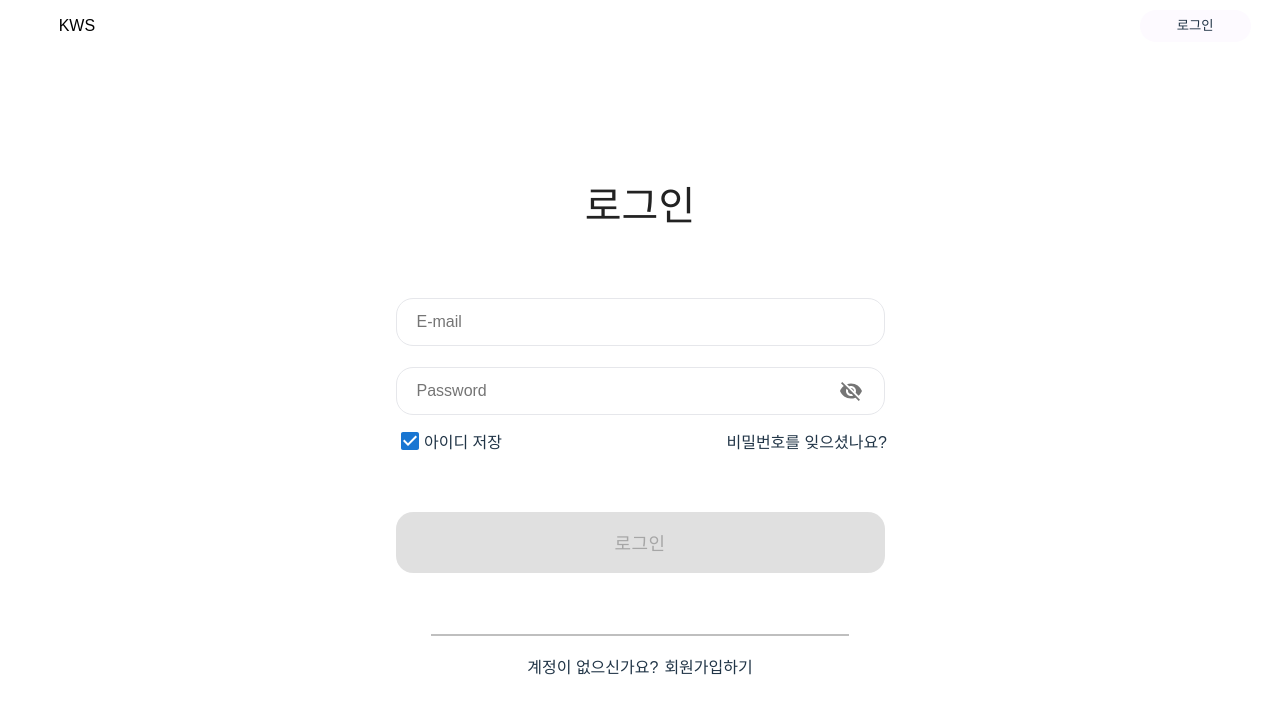
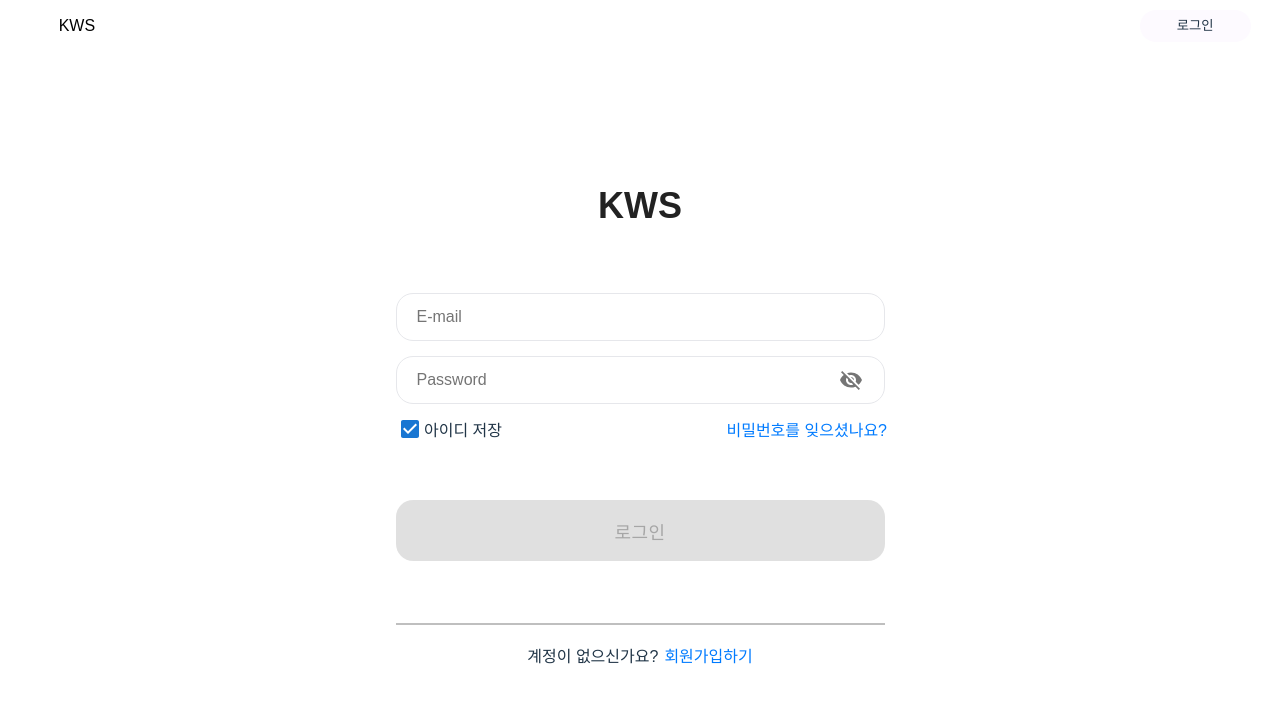
Before and after one commit to easy-cloud-Knet/KWS_FE, a React (Vite) app: page /signin in a window 1280 px wide. Shown: the top 714 px of the page. Built offline with nearby package versions, Linux system fonts and the light colour scheme; a web font is replaced by a local one.

Commit message:
DESIGN: 로그인 페이지 디자인 반영

```diff
--- a/src/pages/auth/SignIn.css
+++ b/src/pages/auth/SignIn.css
@@ -11,7 +11,7 @@
 }
 
 .signin .input-wrap {
-  gap: 2.685vh; /* 29px */
+  gap: 1.8519vh; /* 20px */
 
   width: 100%;
 }
@@ -32,10 +32,11 @@
   gap: 2.2222vh; /* 24px */
 
   margin-top: 7.6852vh; /* 83px */
+  width: 100%;
 }
 
 .signin .button-wrap hr {
-  width: 418px;
+  width: 100%;
   border: 1px solid #bfbfbf;
 }
 
--- a/src/pages/auth/SignIn.tsx
+++ b/src/pages/auth/SignIn.tsx
@@ -32,7 +32,7 @@ const SignIn: React.FC = () => {
   return (
     <div className="signin-wrap f-dir-column f-center">
       <div className="signin f-dir-column a-items-center">
-        <p className="title p-40-400 c-black t-center">로그인</p>
+        <p className="title p-36-600 c-black t-center">KWS</p>
 
         <div className="input-wrap f-dir-column">
           <AuthTextFieldV2
--- a/src/styles/text.css
+++ b/src/styles/text.css
@@ -30,6 +30,13 @@
   font-size: 36px;
   font-style: normal;
   font-weight: 400;
+  line-height: normal;
+}
+
+.p-36-600 {
+  font-size: 36px;
+  font-style: normal;
+  font-weight: 600;
   line-height: normal;
 }
 
@@ -101,7 +108,7 @@
 }
 
 .c-blue {
-  color: var(--blue);
+  color: var(--Main_Blue);
 }
 
 .t-underline {
```
